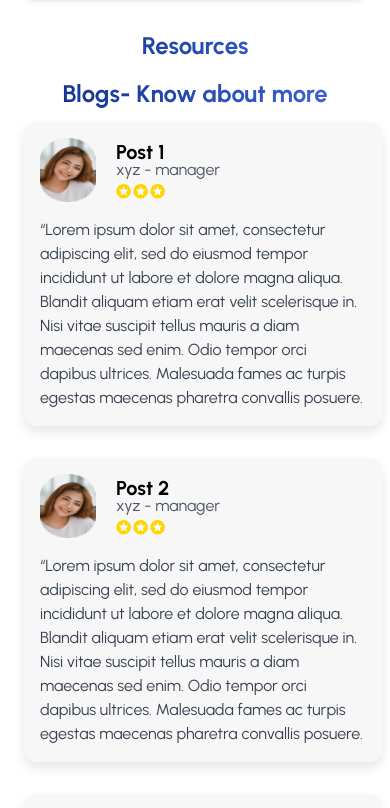
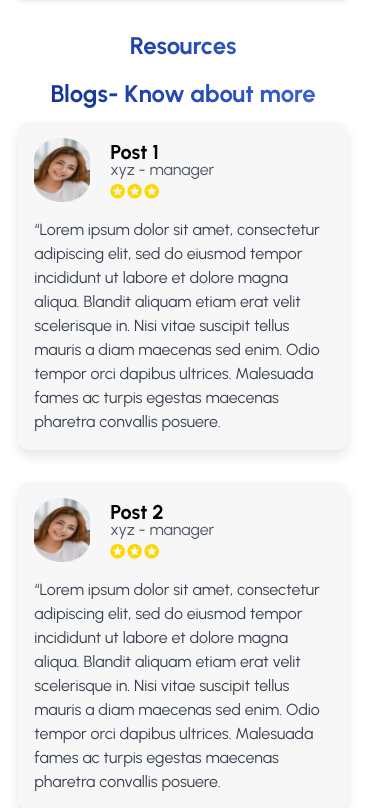
Before and after one commit to Vats-shivam/FundkaroAdmin, a React app: page /user/dashboard in a window 390 px wide. Shown: the part 1764-2572 px from the top of the page. Built offline with nearby package versions, Linux system fonts and the light colour scheme; the HTML template or start-up script is replaced by a standard one.

Commit message:
remove y-scroll && rename Blogs to DashboardBlogs

```diff
--- a/src/App.css
+++ b/src/App.css
@@ -1,7 +1,3 @@
 .nav-item:has(.active) {
     background: #E4EAFA;
 }
-
-::-webkit-scrollbar {
-    display: none;
-}
--- a/src/components/Blogs.jsx
+++ b/src/components/DashboardBlogs.jsx
@@ -3,13 +3,13 @@ import blogimg from '../assets/blog-null.png';
 import blograte from '../assets/blograte.svg';
 
 
-function Blogs() {
+function DashboardBlogs() {
     const navigate = useNavigate();
     const blogitems = [
         { id:1,title: "Post 1",rating:3, date: "01-01-2020", content: "“Lorem ipsum dolor sit amet, consectetur adipiscing elit, sed do eiusmod tempor incididunt ut labore et dolore magna aliqua. Blandit aliquam etiam erat velit scelerisque in. Nisi vitae suscipit tellus mauris a diam maecenas sed enim. Odio tempor orci dapibus ultrices. Malesuada fames ac turpis egestas maecenas pharetra convallis posuere.", img: blogimg, author: "xyz", profession: "manager" },
         { id:2,title: "Post 2",rating:3, date: "01-01-2020", content: "“Lorem ipsum dolor sit amet, consectetur adipiscing elit, sed do eiusmod tempor incididunt ut labore et dolore magna aliqua. Blandit aliquam etiam erat velit scelerisque in. Nisi vitae suscipit tellus mauris a diam maecenas sed enim. Odio tempor orci dapibus ultrices. Malesuada fames ac turpis egestas maecenas pharetra convallis posuere.", img: blogimg, author: "xyz", profession: "manager" },
         { id:3,title: "Post 3",rating:3, date: "01-01-2020", content: "“Lorem ipsum dolor sit amet, consectetur adipiscing elit, sed do eiusmod tempor incididunt ut labore et dolore magna aliqua. Blandit aliquam etiam erat velit scelerisque in. Nisi vitae suscipit tellus mauris a diam maecenas sed enim. Odio tempor orci dapibus ultrices. Malesuada fames ac turpis egestas maecenas pharetra convallis posuere.", img: blogimg, author: "xyz", profession: "manager" },
-        { id:4,title: "Post 4",rating:3, date: "01-01-2020", content: "“Lorem ipsum dolor sit amet, consectetur adipiscing elit, sed do eiusmod tempor incididunt ut labore et dolore magna aliqua. Blandit aliquam etiam erat velit scelerisque in. Nisi vitae suscipit tellus mauris a diam maecenas sed enim. Odio tempor orci dapibus ultrices. Malesuada fames ac turpis egestas maecenas pharetra convallis posuere.", img: blogimg, author: "xyz", profession: "manager" },
+        { id:4,title: "Post 4",rating:5, date: "01-01-2020", content: "“Lorem ipsum dolor sit amet, consectetur adipiscing elit, sed do eiusmod tempor incididunt ut labore et dolore magna aliqua. Blandit aliquam etiam erat velit scelerisque in. Nisi vitae suscipit tellus mauris a diam maecenas sed enim. Odio tempor orci dapibus ultrices. Malesuada fames ac turpis egestas maecenas pharetra convallis posuere.", img: blogimg, author: "xyz", profession: "manager" },
         { id:5,title: "Post 5",rating:3, date: "01-01-2020", content: "“Lorem ipsum dolor sit amet, consectetur adipiscing elit, sed do eiusmod tempor incididunt ut labore et dolore magna aliqua. Blandit aliquam etiam erat velit scelerisque in. Nisi vitae suscipit tellus mauris a diam maecenas sed enim. Odio tempor orci dapibus ultrices. Malesuada fames ac turpis egestas maecenas pharetra convallis posuere.", img: blogimg, author: "xyz", profession: "manager" },
     ];
 
@@ -21,7 +21,7 @@ function Blogs() {
         <h2 className="flex mt-4 mb-3 justify-center text-2xl bg-clip-text text-center inline-block bg-gradient-to-r from-darkPrimary to-lightPrimary font-bold text-transparent">Blogs- Know about more</h2>
         {blogitems.map((blog) => {
             return (
-                <div id_no={blog.id} onClick={() => HandleBlogPost(blog.id)} className="mx-auto px-4 py-4 mt-2 mb-8 ml-4 rounded-xl bg-[#F7F7F7] shadow-blogshadow cursor-pointer hover:bg-[#EAEAEA]">
+                <div key={blog.id} onClick={() => HandleBlogPost(blog.id)} className="mx-auto w-[90%] px-4 py-4 mt-2 mb-8 rounded-xl bg-[#F7F7F7] shadow-blogshadow cursor-pointer hover:bg-[#EAEAEA]">
                     <div className='flex flex-wrap gap-x-5'>
                     <div className="mb-4 ">
                         <img
@@ -35,7 +35,6 @@ function Blogs() {
                             {blog.author} - {blog.profession}
                         </p>
                         <p className="text-gray-600 -mb-1 inline-block">
-
                             {Array.apply(null, {length: blog.rating}).map(()=>{
                                 return(<img className='inline-block mr-0.5' src={blograte}/>)
                             })}
@@ -51,4 +50,4 @@ function Blogs() {
     </div>)
 }
 
-export default Blogs;
+export default DashboardBlogs;
--- a/src/components/DashboardHome.jsx
+++ b/src/components/DashboardHome.jsx
@@ -3,7 +3,7 @@ import HomeLoan from '../assets/HomeLoan.svg';
 import PersonalLoan from '../assets/PersonalLoan.svg';
 import InsurancePolicy from '../assets/InsurancePolicy.svg';
 import EmiCalculator from './EmiCalculator';
-import Blogs from './Blogs';
+import DashboardBlogs from './DashboardBlogs';
 
 function DashboardHome() {
 
@@ -22,7 +22,7 @@ function DashboardHome() {
     return;
   }
   return (
-    <div className='ml-2 mr-2'>
+    <div className='sm:ml-2 sm:mr-2 mr-6'>
       <section id="d-home">
       <h2 className="mt-4 mb-3 text-2xl bg-clip-text flex justify-center inline-block bg-gradient-to-r from-darkPrimary to-lightPrimary font-bold text-transparent">Home</h2>
       </section>
@@ -46,7 +46,7 @@ function DashboardHome() {
 
       <section id="d-res">
         <h2 className="flex mt-4 mb-3 justify-center text-2xl bg-clip-text text-center inline-block bg-gradient-to-r from-darkPrimary to-lightPrimary font-bold text-transparent">Resources</h2>
-        <Blogs/>
+        <DashboardBlogs/>
       </section>
 
       <section id="d-ref">
--- a/src/pages/Dashboard.jsx
+++ b/src/pages/Dashboard.jsx
@@ -6,7 +6,7 @@ import { useRef } from 'react';
 function Dashboard({children}) {
   const [Open, setOpen] = useState((window.innerWidth > 600) ? true : false);
   return (
-    <div className='h-screen w-screen'>
+    <div>
       <NameNavbar Open={Open} setOpen={setOpen}/>
       <SideDashboard Open={Open}/>
       <div className={'mt-20 font-primaryFont '+ (Open && (window.innerWidth > 600) ? 'ml-72 slide-in' : 'slide-out')}>
```
